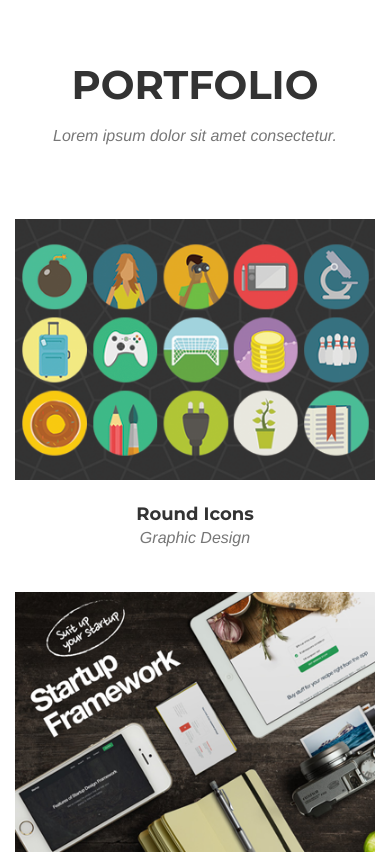
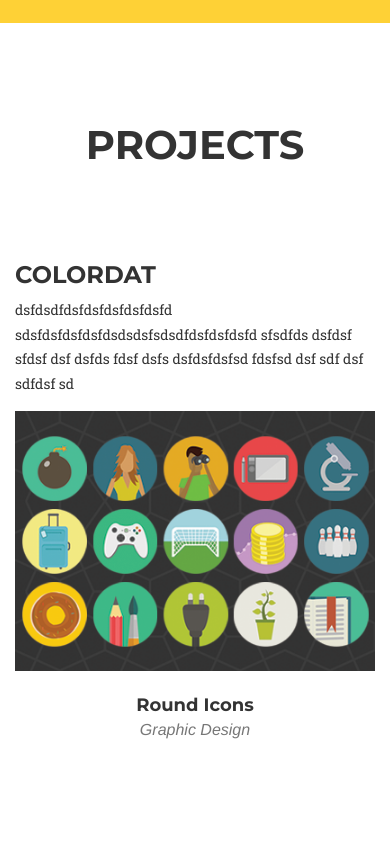
Before and after one commit to ryanrotz/ryanrotz.github.io, a website: page index.html in a window 390 px wide. Shown: the part 3040-3894 px from the top of the page. Drawn offline with nearby package versions, Linux system fonts and the light colour scheme; a web font is replaced by a local one.

Commit message:
projects section started and responsive, removed hover from image

```diff
--- a/index.html
+++ b/index.html
@@ -93,23 +93,13 @@
             <div class="row">
                 <div class="col-lg-12 text-center">
                     <h2 class="section-heading">About</h2>
-                    <!-- <h3 class="section-subheading text-muted">Lorem ipsum dolor sit amet consectetur.</h3> -->
+                    <h3 class="section-subheading text-muted"></h3>
                 </div>
             </div>
             <div class="row">
                 <div class="col-sm-4">
                     <div class="team-member">
                         <img src="img/ryan_rotz.jpg" class="img-responsive img-circle" alt="">
-                        <!-- <h4>Kay Garland</h4>
-                        <p class="text-muted">Lead Designer</p>
-                        <ul class="list-inline social-buttons">
-                            <li><a href="#"><i class="fa fa-twitter"></i></a>
-                            </li>
-                            <li><a href="#"><i class="fa fa-facebook"></i></a>
-                            </li>
-                            <li><a href="#"><i class="fa fa-linkedin"></i></a>
-                            </li>
-                        </ul> -->
                     </div>
                 </div>
                 <div class="col-sm-7 col-sm-offset-1">
@@ -219,6 +209,63 @@
             </div> -->
         </div>
     </section>
+
+    <section id="portfolio">
+        <div class="container">
+            <div class="row">
+                <div class="col-lg-12 text-center">
+                    <h2 class="section-heading">Projects</h2>
+                    <h3 class="section-subheading text-muted"></h3>
+                </div>
+            </div>
+
+            <div class="row">
+                <div class="col-sm-7 portfolio-item">
+                    <div class="portfolio-link">
+                    <h3>Colordat</h3>
+                        <p>dsfdsdfdsfdsfdsfdsfdsfd sdsfdsfdsfdsfdsdsdsfsdsdfdsfdsfdsfd sfsdfds dsfdsf sfdsf dsf dsfds fdsf dsfs dsfdsfdsfsd fdsfsd dsf sdf dsf sdfdsf sd</p>
+                    </div>
+                </div>
+               <!--  <div class="col-sm-4 col-sm-offset-1">
+                        <div>
+                        <a class="portfolio-link"><img src="img/portfolio/roundicons.png" class="img-responsive"></a>
+                    </div>
+
+                    <a href="#portfolioModal1" class="portfolio-link" data-toggle="modal">
+                        <div class="portfolio-hover">
+                            <div class="portfolio-hover-content">
+                                <i class="fa fa-plus fa-3x"></i>
+                            </div>
+                        </div>
+                        <img src="img/portfolio/roundicons.png" class="img-responsive" alt="">
+                    </a>
+                    <div class="portfolio-caption">
+                        <h4>Round Icons</h4>
+                        <p class="text-muted">Graphic Design</p>
+                    </div>
+
+                </div> -->
+
+                <div class="col-md-4 col-sm-5 portfolio-item">
+                    <a href="#portfolioModal1" class="portfolio-link" data-toggle="modal">
+                        <!-- <div class="portfolio-hover">
+                            <div class="portfolio-hover-content">
+                                <i class="fa fa-plus fa-3x"></i>
+                            </div>
+                        </div> -->
+                        <img src="img/portfolio/roundicons.png" class="img-responsive" alt="">
+                    </a>
+                    <div class="portfolio-caption">
+                        <h4>Round Icons</h4>
+                        <p class="text-muted">Graphic Design</p>
+                    </div>
+                </div>
+
+            </div>
+
+        </div>
+    </section>
+
 
     <!-- Portfolio Grid Section -->
     <section id="portfolio"">
```
